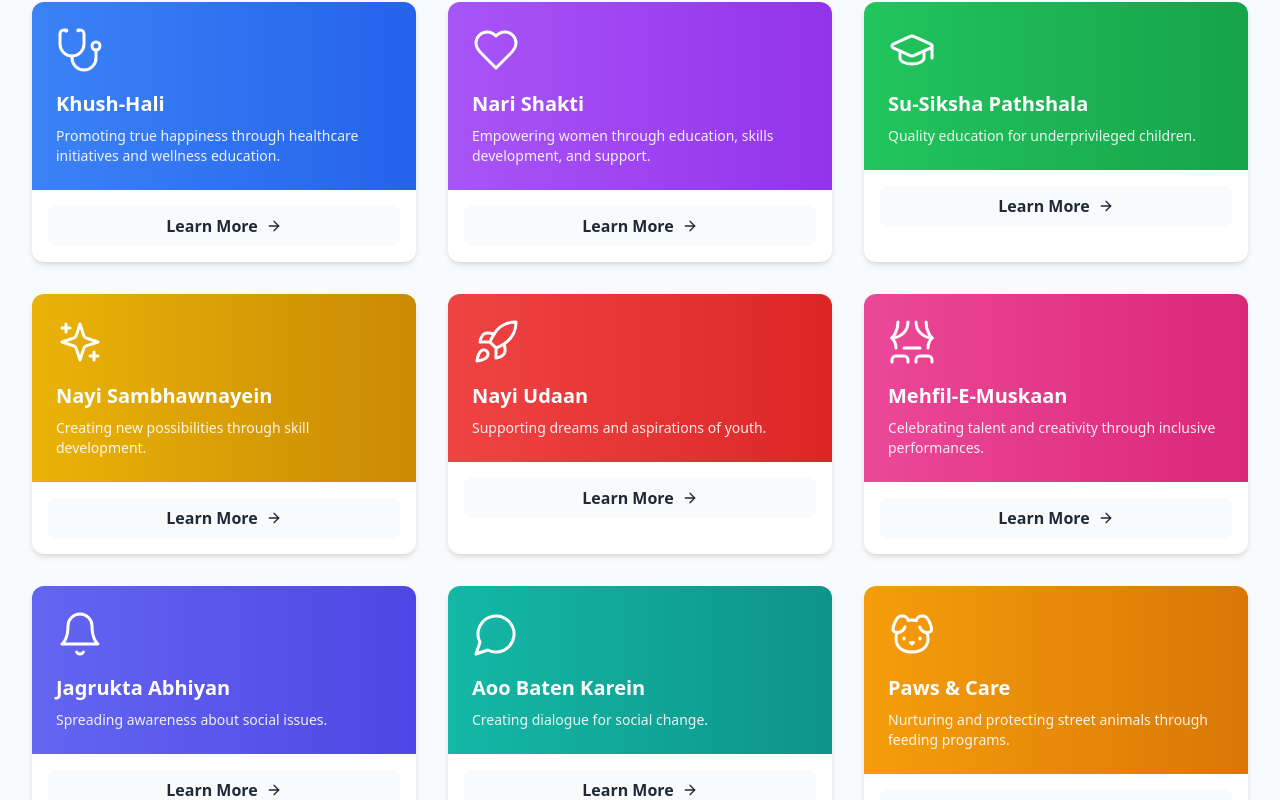
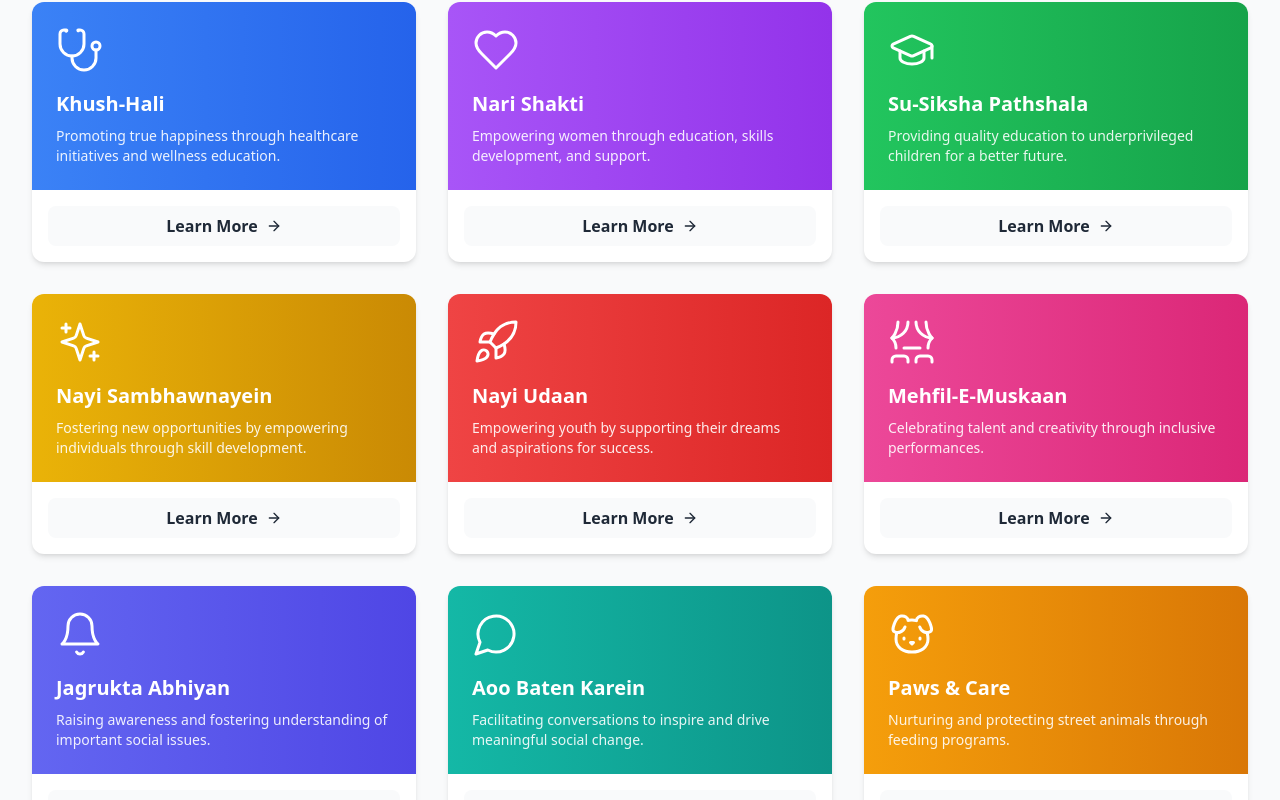
Before and after one commit to ravardh/DOC, a React (Vite) app in the folder client/: page /campaigns in a window 1280 px wide. Shown: the part 280-1080 px from the top of the page. Built offline with nearby package versions, Linux system fonts and the light colour scheme; no server answers.

Commit message:
improved design

```diff
--- a/client/src/config/api.jsx
+++ b/client/src/config/api.jsx
@@ -1,7 +1,7 @@
 import axios from "axios";
 
 const axiosInstance = axios.create({
-  baseURL: "http://localhost:4500",
+  baseURL: "http://20.3.137.135/api", //"http://20.3.137.135/api" "http://localhost:4500",
   withCredentials: true,
   timeout: 60000, // 60 seconds timeout
 });
--- a/client/src/pages/Campaigns.jsx
+++ b/client/src/pages/Campaigns.jsx
@@ -35,21 +35,21 @@ function Campaigns() {
     },
     {
       title: "Su-Siksha Pathshala",
-      description: "Quality education for underprivileged children.",
+      description: "Providing quality education to underprivileged children for a better future.",
       url: "/campaigns/susikshapathshala",
       color: "from-green-500 to-green-600",
       icon: (props) => <GraduationCap {...props} />
     },
     {
       title: "Nayi Sambhawnayein",
-      description: "Creating new possibilities through skill development.",
+      description: "Fostering new opportunities by empowering individuals through skill development.",
       url: "/campaigns/nayisambhawnayein",
       color: "from-yellow-500 to-yellow-600",
       icon: (props) => <Sparkles {...props} />
     },
     {
       title: "Nayi Udaan",
-      description: "Supporting dreams and aspirations of youth.",
+      description: "Empowering youth by supporting their dreams and aspirations for success.",
       url: "/campaigns/nayiudaan",
       color: "from-red-500 to-red-600",
       icon: (props) => <Rocket {...props} />
@@ -63,14 +63,14 @@ function Campaigns() {
     },
     {
       title: "Jagrukta Abhiyan",
-      description: "Spreading awareness about social issues.",
+      description: "Raising awareness and fostering understanding of important social issues.",
       url: "/campaigns/jagruktaabhiyan",
       color: "from-indigo-500 to-indigo-600",
       icon: (props) => <Bell {...props} />
     },
     {
       title: "Aoo Baten Karein",
-      description: "Creating dialogue for social change.",
+      description: "Facilitating conversations to inspire and drive meaningful social change.",
       url: "/campaigns/aoobatenkarein",
       color: "from-teal-500 to-teal-600",
       icon: (props) => <MessageCircle {...props} />
@@ -132,7 +132,7 @@ function Campaigns() {
               <div className="p-4">
                 <button
                   onClick={() => navigate(campaign.url)}
-                  className="w-full flex items-center justify-center space-x-2 bg-gray-50 hover:bg-gray-100 text-gray-800 font-semibold py-2 px-4 rounded-lg transition-colors duration-300"
+                  className="w-full flex items-center justify-center space-x-2 bg-gray-50 hover:bg-gray-100 text-gray-800 font-bold py-2 px-4 rounded-lg transition-colors duration-300"
                 >
                   <span>Learn More</span>
                   <ArrowRight className="w-4 h-4" />
--- a/client/src/pages/Home.jsx
+++ b/client/src/pages/Home.jsx
@@ -103,7 +103,7 @@ function Home() {
                   icon: Briefcase,
                   title: "SKILL DEVELOPMENT",
                   description:
-                    "Help students to learn from various skill development programs so that they don't indulge in begging.",
+                    "Help students to learn various skill development programs so that they don't indulge in begging.",
                   navigate: "/campaigns/nayisambhawnayein",
                   color: "bg-[#FF6F00]",
                 },
@@ -128,7 +128,7 @@ function Home() {
                       {initiative.description}
                     </p>
                     <div className="mt-6 flex items-center text-white/90 group-hover:text-white transition-colors">
-                      <span className="mr-2">Learn More</span>
+                      <span className="mr-2 text-xl font-bold">Learn More</span>
                       <ArrowRight className="h-5 w-5 transform group-hover:translate-x-2 transition-transform" />
                     </div>
                   </div>
```
